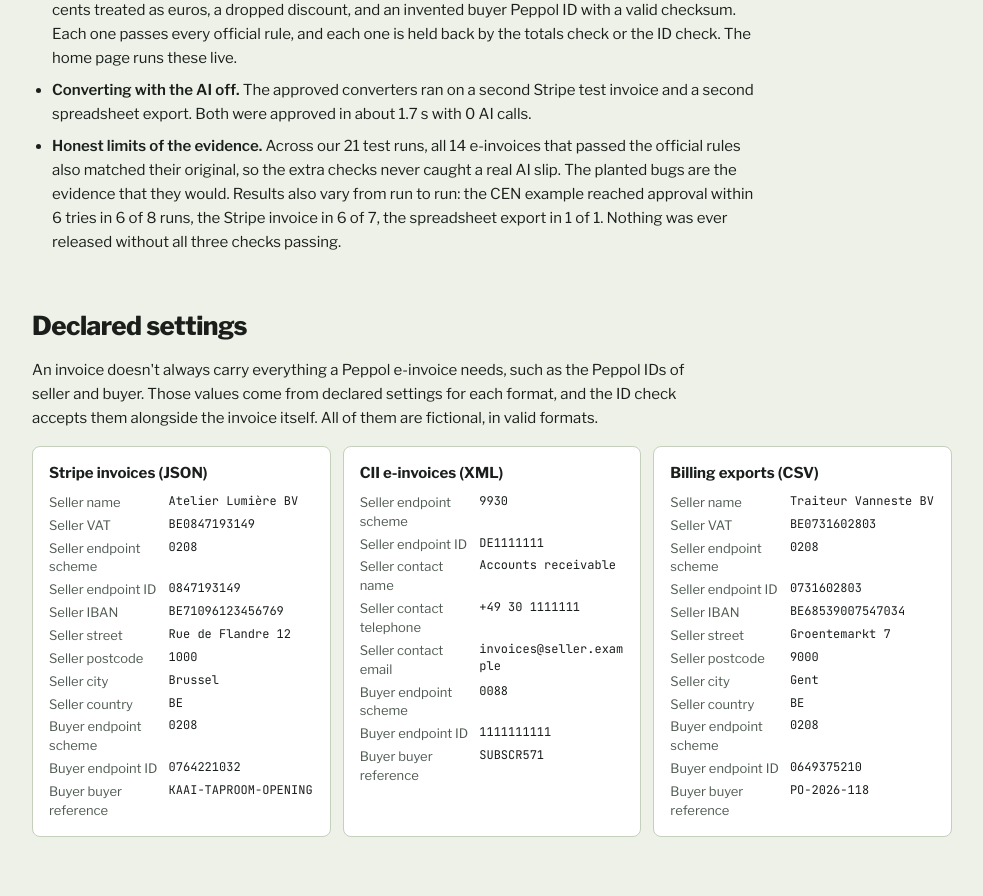
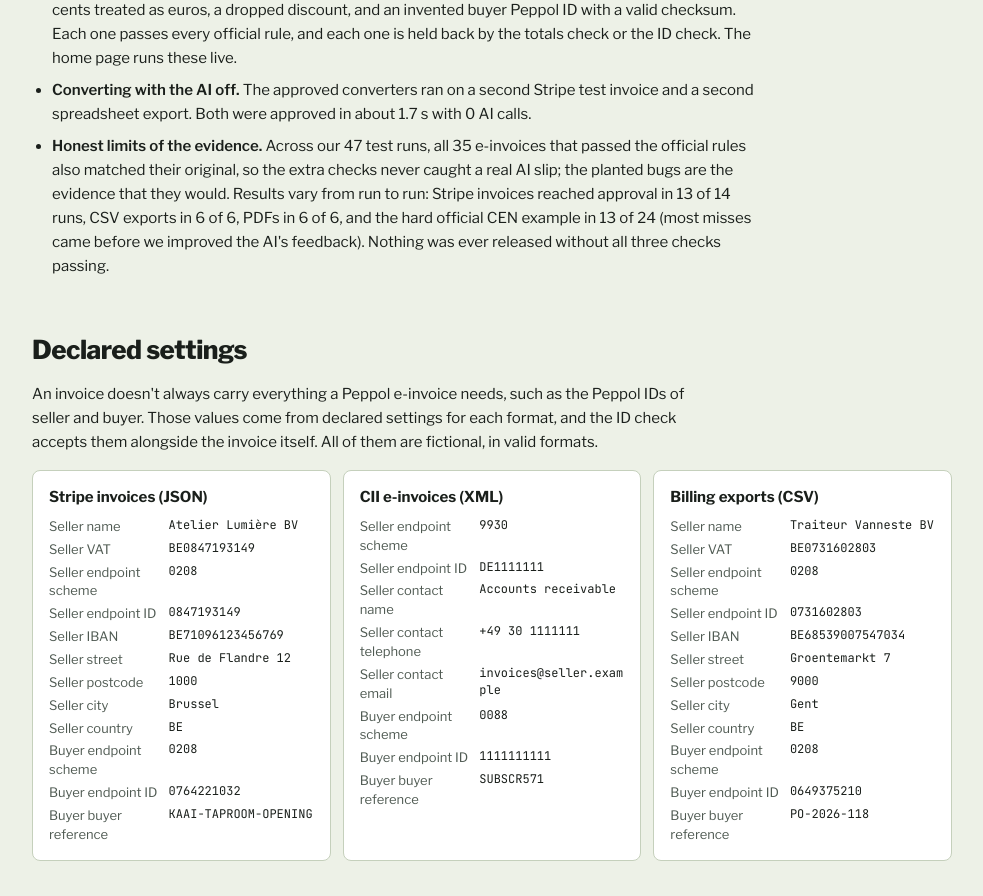
Before and after one commit to itssaharsh/peppolsmith, a Next.js app: page /about in a window 1280 px wide. Shown: the part 2360-3256 px from the top of the page, without its empty margins (148-1131 px from the left). Built offline with nearby package versions, Linux system fonts and the light colour scheme.

Commit message:
README and About: measured figures from all 47 runs, the PDF row, and the gap the junk tests found

```diff
--- a/src/app/about/page.tsx
+++ b/src/app/about/page.tsx
@@ -249,10 +249,11 @@
               second spreadsheet export. Both were approved in about 1.7 s with 0 AI calls.
             </li>
             <li>
-              <span className="font-semibold">Honest limits of the evidence.</span> Across our 21 test runs, all 14 e-invoices that passed the
-              official rules also matched their original, so the extra checks never caught a real AI slip. The planted bugs are the evidence that they
-              would. Results also vary from run to run: the CEN example reached approval within 6 tries in 6 of 8 runs, the Stripe invoice in 6 of
-              7, the spreadsheet export in 1 of 1. Nothing was ever released without all three checks passing.
+              <span className="font-semibold">Honest limits of the evidence.</span> Across our 47 test runs, all 35 e-invoices that passed the
+              official rules also matched their original, so the extra checks never caught a real AI slip; the planted bugs are the evidence that
+              they would. Results vary from run to run: Stripe invoices reached approval in 13 of 14 runs, CSV exports in 6 of 6, PDFs in 6 of 6,
+              and the hard official CEN example in 13 of 24 (most misses came before we improved the AI&apos;s feedback). Nothing was ever released
+              without all three checks passing.
             </li>
           </ul>
         </Section>
```
Also changed, not shown: 1 other file (tests, documents, lock files or other folders).
